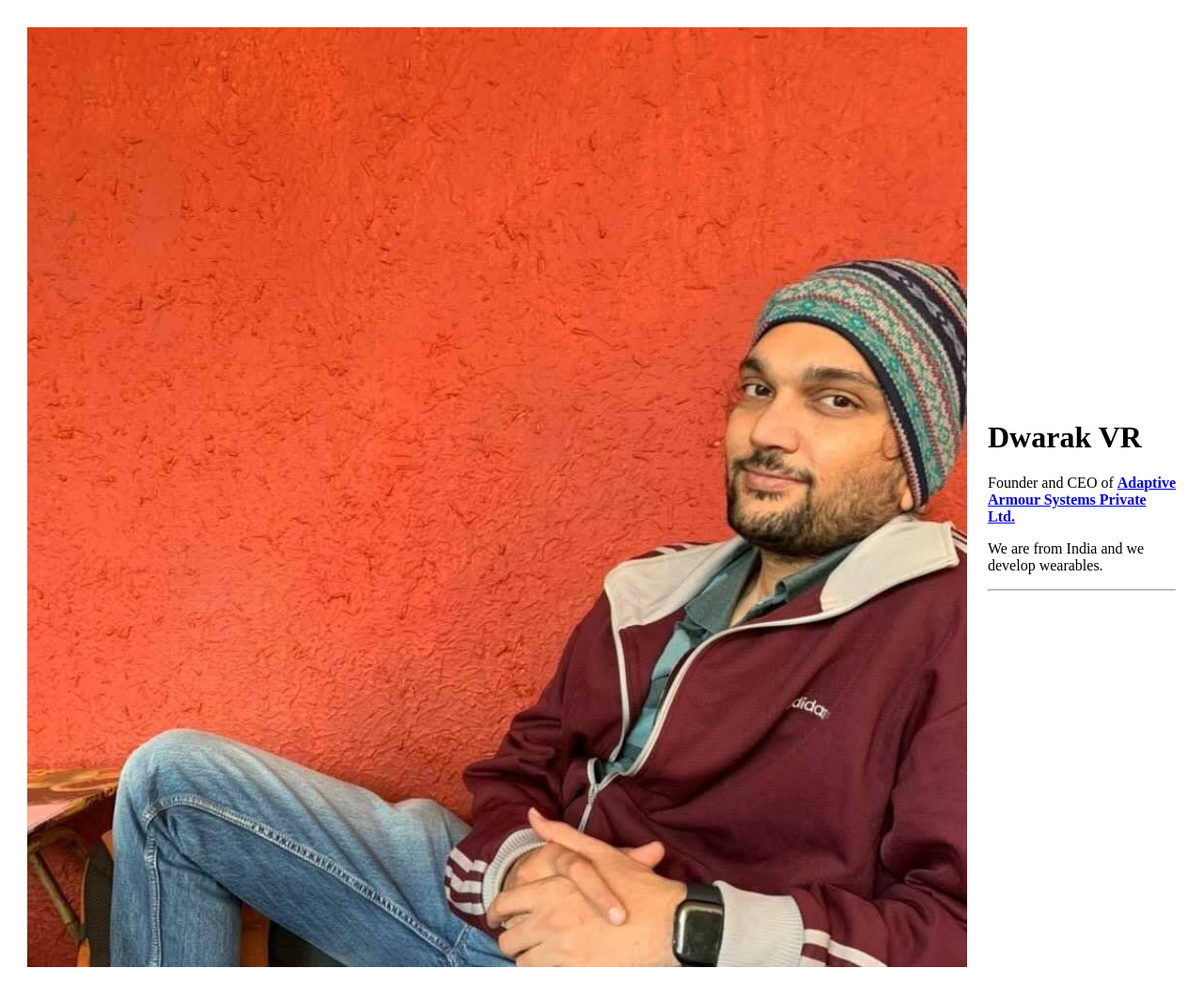
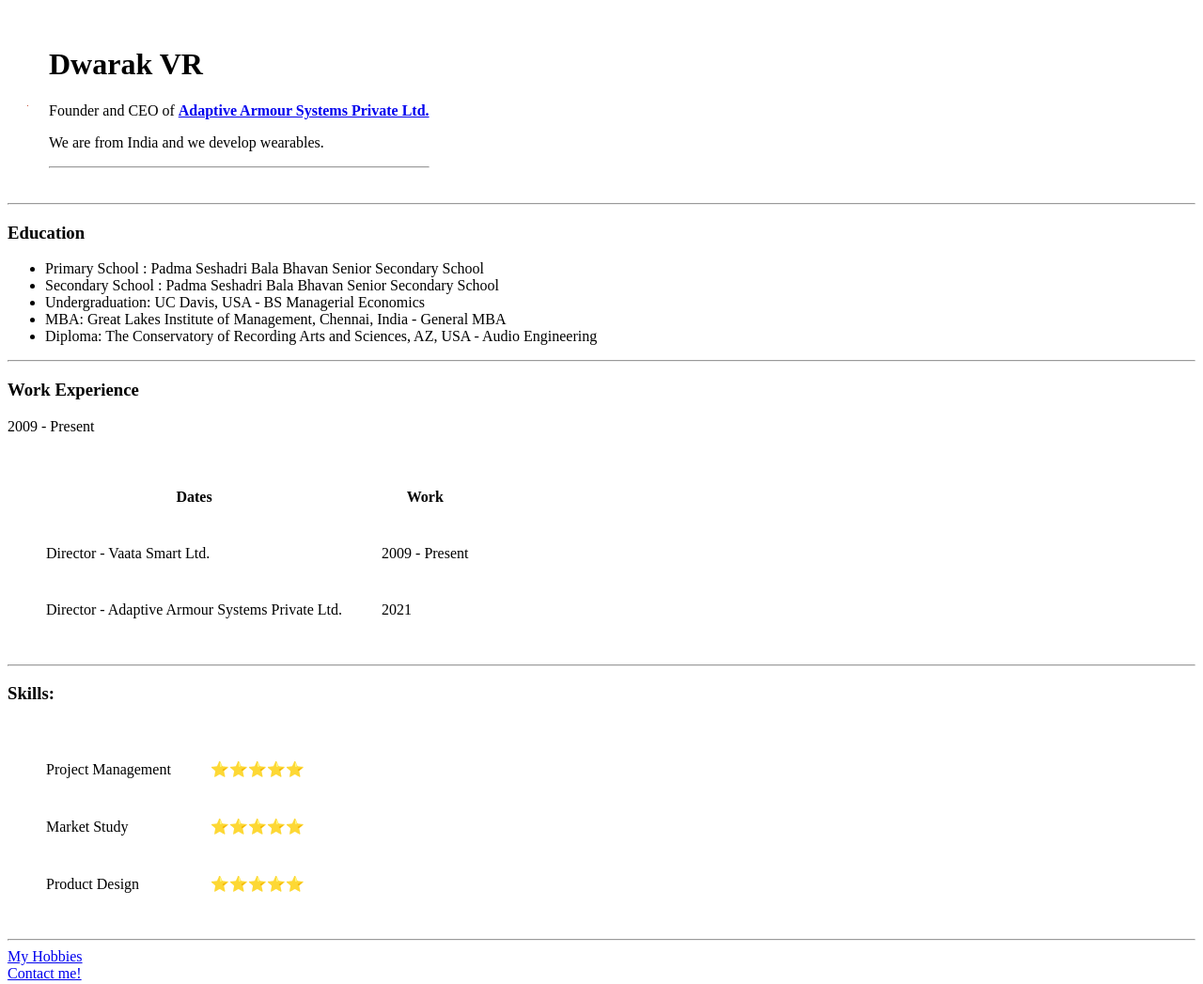
Before and after one commit to vrdwarak/cv, a plain HTML site: page index.html in a window 1280 px wide. Shown: the top 1047 px of the page at 94% size. Drawn offline with Linux system fonts and the light colour scheme.

Commit message:
Update index.html

```diff
--- a/index.html
+++ b/index.html
@@ -11,7 +11,7 @@
 <body>
   <table cellspacing="20">
     <tr>
-    <td><img src="https://github.com/vrdwarak/cv/blob/master/Images/Dwarak.jpg?raw=true"  width="1000" length="1000"></td>
+    <td><img src="https://github.com/vrdwarak/cv/blob/master/Images/Dwarak.jpg?raw=true"  width="1" length="1"></td>
       <td>
         <h1>Dwarak VR</h1>
         <p>Founder and CEO of <strong> <a href="https://www.adaptivearmour.com">Adaptive Armour Systems Private Ltd.</a> </strong></p>
```
